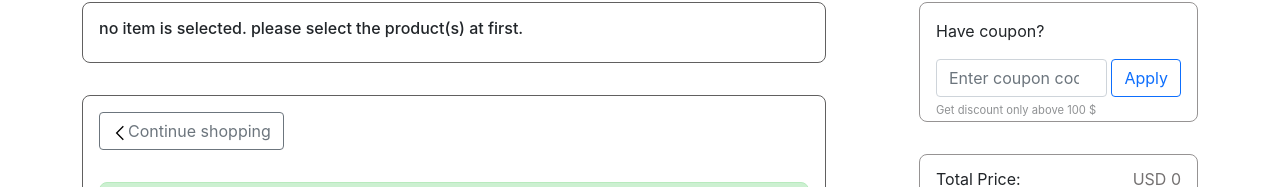
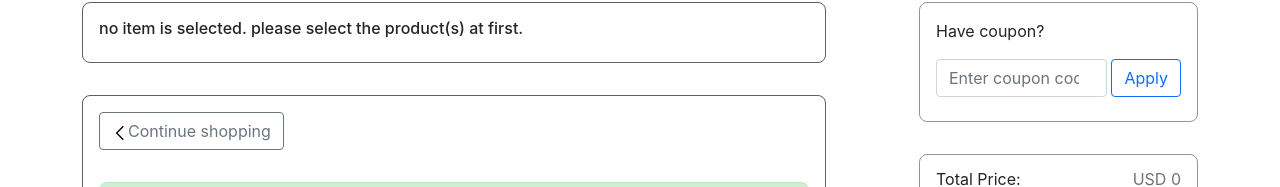
Before and after one commit to rohbdn07/e-commerceApp-React-redux, a React (Create React App) app in the folder e-commerce-website/frontend/: page /shopping-cart in a window 1280 px wide. Shown: the part 337-524 px from the top of the page. Built offline with nearby package versions, Linux system fonts and the light colour scheme.

Commit message:
text removed

```diff
--- a/e-commerce-website/frontend/src/Components/Discount/Discount.js
+++ b/e-commerce-website/frontend/src/Components/Discount/Discount.js
@@ -21,9 +21,6 @@ export default function Discount() {
             </form>
           </div>
         </div>
-        <div className="get_discount">
-          <p>Get discount only above 100 $</p>
-        </div>
       </div>
     </>
   );
```
